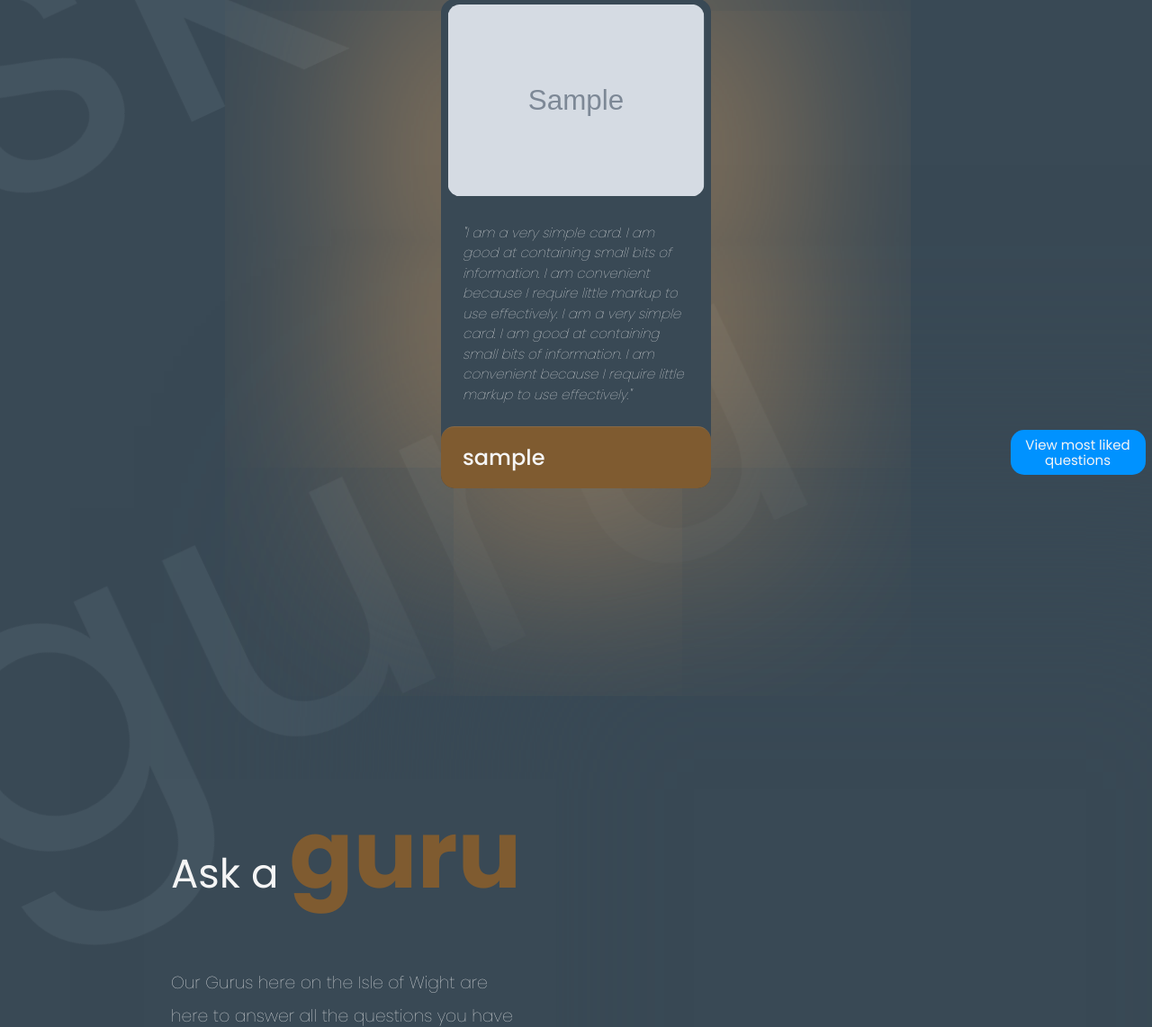
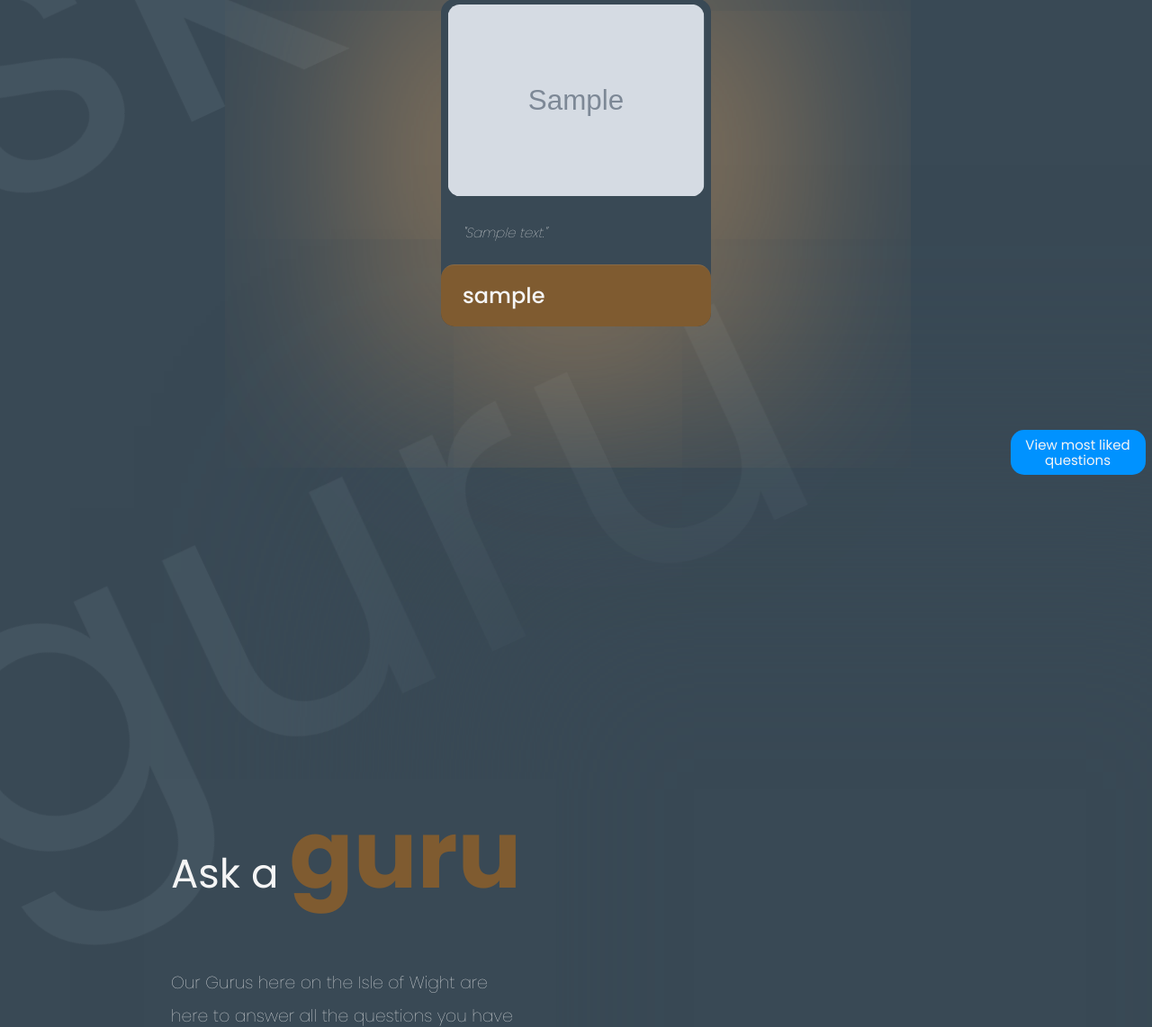
Before and after one commit to jjpickering10/CI-MS3-CoastalCatchIOW, a Flask app: page /ask_guru in a window 1280 px wide. Shown: the part 265-1407 px from the top of the page at 90% size. Run offline with Flask 2, Linux system fonts and the light colour scheme; grey boxes marked "Sample" are stand-in pictures; a database or web service that is not in the repository returns one stand-in record (values such as "Sample title"); some libraries are stand-ins or nearby versions.

Commit message:
Fix: add user description to ask guru carousel

```diff
--- a/templates/ask_guru.html
+++ b/templates/ask_guru.html
@@ -22,10 +22,7 @@
           {% endif %}
         </div>
         <div class="card-content">
-          <p>"I am a very simple card. I am good at containing small bits of information.
-            I am convenient because I require little markup to use effectively. I am a very simple card. I am good at
-            containing small bits of information.
-            I am convenient because I require little markup to use effectively."</p>
+          <p>"{{ user.user_description }}"</p>
         </div>
         <div class="card-action">
           <span class="card-title">{{ user.username }}</span>
```
